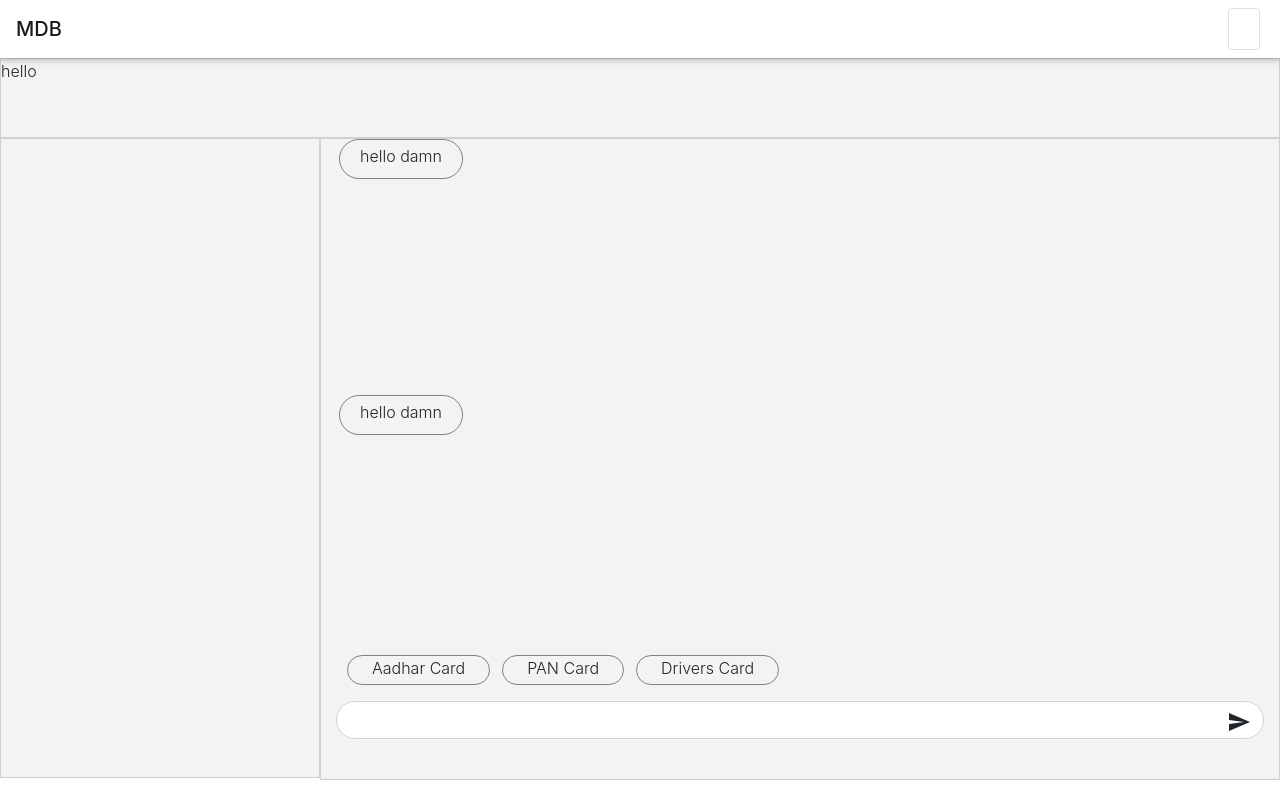
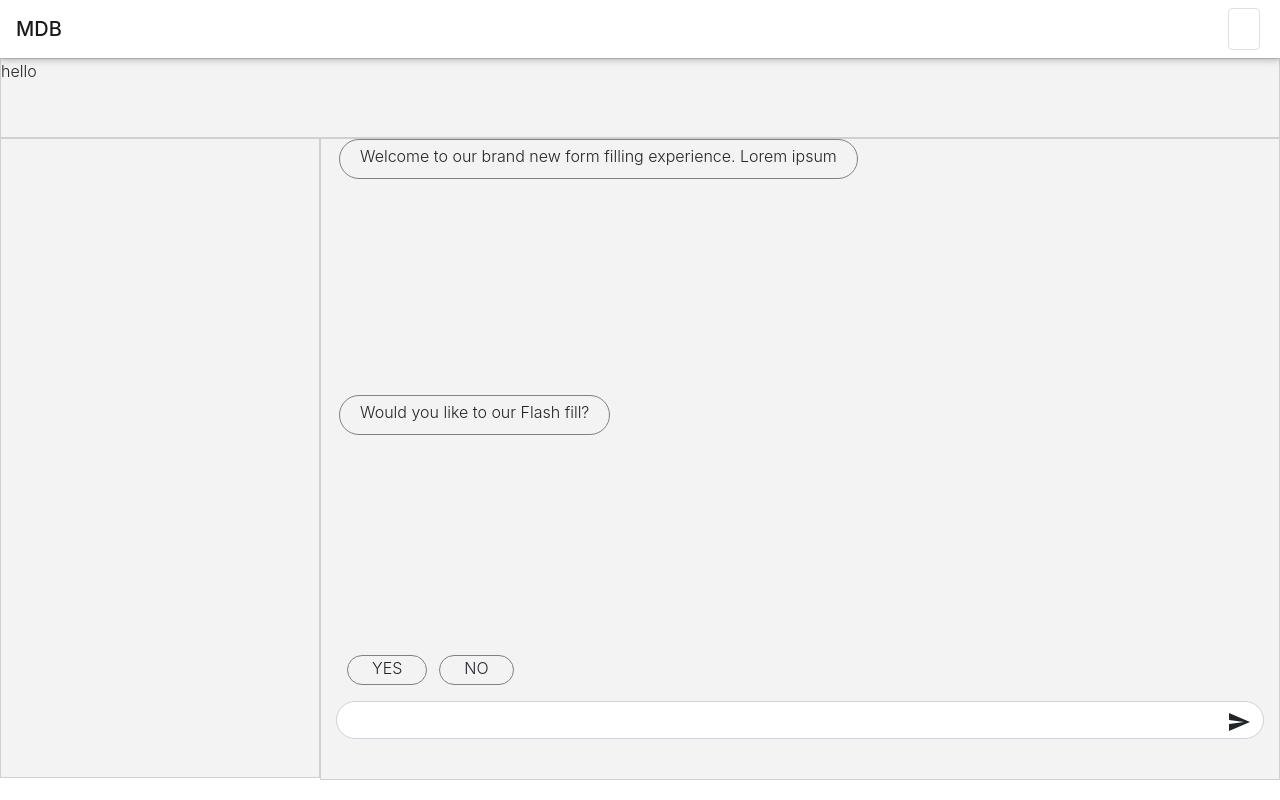
Before and after one commit to kamalbabu/new-form-layout, a React (Create React App) app: page / in a window 1280 px wide. Built offline with nearby package versions, Linux system fonts and the light colour scheme.

Commit message:
conversation

```diff
--- a/src/common/constants.js
+++ b/src/common/constants.js
@@ -1,6 +1,7 @@
 export const CONVERSATION_TYPE ={
     TEXT:'conversation',
-    OPTION :'options'
+    OPTION :'options',
+    BOT:'bot'
 }
 
 export const ENTITY_TYPE={
--- a/src/components/omni-input/OmniInput.js
+++ b/src/components/omni-input/OmniInput.js
@@ -13,8 +13,9 @@ class OmniInput extends Component {
         super(props);
         this.state={
             currentVal:'',
-            currentOptionObj:props.options
+            currentOptionObj:{},
         }
+        this.optionObj={}
     }
 
     handleUserInput(evt) {
@@ -35,12 +36,20 @@ class OmniInput extends Component {
         this.setState({
             currentVal:''
         });
+        this.optionObj={};
+        this.forceUpdate();
     }
 
     sendCurrentMsg(value){
+
         let response ={
             type:Constant.CONVERSATION_TYPE.TEXT,
-            value : value
+            data : {
+                id:'USER_TEXT',
+                value:{
+                    text:value
+                }
+            }
         };
         this.props.onUserResponse(response);
     }
@@ -51,15 +60,18 @@ class OmniInput extends Component {
         });
         let response ={
             type:Constant.CONVERSATION_TYPE.OPTION,
-            value : option
+            data : option
         };
         this.props.onUserResponse(response);
     }
 
     render() {
+        this.optionObj = this.props.options;
+        console.log(this.props.options);
         return (
             <div className="width-full pad-12 ">
-                <OptionList options={this.state.currentOptionObj} onSelectOption={this.onSelectUserOptionSelection.bind(this)}/>
+                {/* <OptionList options={this.state.currentOptionObj} onSelectOption={this.onSelectUserOptionSelection.bind(this)}/> */}
+                <OptionList options={this.optionObj} onSelectOption={this.onSelectUserOptionSelection.bind(this)}/>
                 <MDBRow className="mg-top-5 no-margin">
                     <MDBCol sm="12" className="flex no-margin">
                         <input type="text" id="ipOmniInput"
@@ -104,8 +116,8 @@ class OptionList extends Component{
 
     handleOptionSelect(optionItem){
        let optionStatus={
-           optionId:this.state.options.id,
-           optionValue:optionItem
+           id:this.state.options.id,
+           value:optionItem
        }
        this.props.onSelectOption(optionStatus)
     }
@@ -113,6 +125,7 @@ class OptionList extends Component{
 
     render(){
         let OptionList;
+        console.log(this.props)
         var items= this.props.options.id?this.props.options.values:[];
         return(
 
--- a/src/mocks/conversationTree.js
+++ b/src/mocks/conversationTree.js
@@ -27,7 +27,7 @@ let conversation=[
         id:'003',
         type:'CHOICE',
         text:'Which option would you like to choose for flash fill',
-        option:'FLASH_FILL_OPTION_',
+        option:'FLASH_FILL_OPTION',
         response:{
             positive:{
                 text:'Got it',
@@ -43,7 +43,7 @@ let conversation=[
         id:'004',
         type:'CHOICE',
         text:'How yould you provide the ID card?',
-        option:'FLASH_FILL_OPTION_METHOD',
+        option:'FLASH_FILL_METHOD_OPTION',
         response:{
             positive:{
                 text:'Ok',
--- a/src/mocks/optionMock.js
+++ b/src/mocks/optionMock.js
@@ -19,7 +19,44 @@ const options = [
             value: 'FLASH_FILL_OPTION_DRIVER',
             text: 'I want to use my Driving Card'
         }]
-    }
+    },
+    {
+        id: 'YES_OR_NO',
+        values: [
+            {
+                title: 'YES',
+                image: '',
+                value: 'YES_OR_NO__YES',
+                text: 'Yes'
+            },
+            {
+                title: 'NO',
+                image: '',
+                value: 'YES_OR_NO__NO',
+                text: 'NO'
+            }
+        ]
+
+    },
+    {
+        id: 'FLASH_FILL_METHOD_OPTION',
+        values: [
+            {
+                title: 'Upload a copy',
+                image: '',
+                value: 'FLASH_FILL_UPLOAD',
+                text: 'I want to upload a copy '
+            },
+            {
+                title: 'Scan a document',
+                image: '',
+                value: 'FLASH_FILL_SCAN',
+                text: 'I want to scan the document'
+            }
+        ]
+
+    },
+
 ]
 
 
--- a/src/pages/form/Form.js
+++ b/src/pages/form/Form.js
@@ -11,31 +11,75 @@ class Form extends Component {
     constructor(props) {
         super(props);
         this.state = {
+            lastConversationIndex:0,
             conversationTree: conversation,
             conversationDOM: [],
             processedForm: {},
-            currentOption: options[0],
+            currentOption: {},
             currentInputExpects: Constant.CONVERSATION_TYPE.OPTION,
 
         }
+        this.conversationDomElm=[];
     }
 
     componentDidMount() {
-
+        this.initBotConversation();
     }
 
-    createBotDomView() {
+    initBotConversation(){
+       this.triggerConversation()
+    }
+
+    triggerConversation = async() =>{
+        let conversationObject = this.state.conversationTree[this.state.lastConversationIndex];
+        if(conversationObject!==undefined){
+            console.log(conversationObject);
+            while(conversationObject.type!=='CHOICE'){
+                let conversationElm = <BotConversationElm item={conversationObject} type={Constant.CONVERSATION_TYPE.BOT} key={conversationObject.id}/>
+                this.registerConversationElm(conversationElm);
+                let nextConversationId =this.state.lastConversationIndex +1
+                await this.setState({
+                    lastConversationIndex: nextConversationId
+                });
+                conversationObject = this.state.conversationTree[nextConversationId];
+            }
+            //Encountered a choice decision
+            if(conversationObject.type==='CHOICE'){
+                let conversationElm = <BotConversationElm item={conversationObject} type={Constant.CONVERSATION_TYPE.BOT} key={conversationObject.id}/>
+                this.registerConversationElm(conversationElm);
+                let currentOption = options.find(o=>o.id==conversationObject.option);
+                let nextConversationId =this.state.lastConversationIndex +1;
+                await this.setState({
+                    currentOption:currentOption,
+                    lastConversationIndex: nextConversationId
+                });
+                //this.forceUpdate()
+            }
+        }else{
+            //End Conversation
+        }
 
     }
 
     handleUserResponse(conversation) {
-        if (conversation.type === Constant.CONVERSATION_TYPE.TEXT) {
-
-        } else if (conversation.type === Constant.CONVERSATION_TYPE.OPTION) {
-
-        }
+        let conversationElm = <ConversationItem item={conversation} type={Constant.CONVERSATION_TYPE.TEXT} key={conversation.data.value.text}/>
+        this.registerUserConversationElm(conversationElm);
+        this.triggerConversation();
     }
 
+    registerConversationElm=async (elm)=>{
+        this.conversationDomElm.push(elm)
+        await this.setState({
+            conversationDOM: this.conversationDomElm
+        });
+    }
+
+    registerUserConversationElm(elm){
+        this.conversationDomElm.push(elm);
+        this.setState({
+            conversationDOM: this.conversationDomElm
+        });
+    }
 
     render() {
         return (
@@ -50,8 +94,9 @@ class Form extends Component {
                     <MDBCol md="9" sm="12" className="height-80 light-border no-padding-side">
                         <MDBContainer className="height-full-80 no-padding-side">
                             <MDBRow className="height-80 width-full no-margin-side">
-                                <ConversationItem type={Constant.ENTITY_TYPE.BOT}/>
-                                <ConversationItem type={Constant.ENTITY_TYPE.USER}/>
+                            {this.state.conversationDOM}
+                                {/* <ConversationItem type={Constant.ENTITY_TYPE.BOT}/>
+                                <ConversationItem type={Constant.ENTITY_TYPE.USER}/>                                 */}
                             </MDBRow>
                             <MDBRow className="height-20 width-full no-margin-side">
                                 <OmniInput options={this.state.currentOption} onUserResponse={this.handleUserResponse.bind(this)} />
@@ -67,20 +112,22 @@ class Form extends Component {
 export default Form;
 
 
-
+function BotConversationElm(props){
+    return (
+        <div className="conversation-container">
+              <div className="conversation-avatar"></div>
+              <div className="conversation-msg">{props.item.text}</div>
+        </div>
+    )
+}
 
 function ConversationItem(props) {
 
     let containerClassName=props.type===Constant.ENTITY_TYPE.BOT?'':'';
-
     return (
         <div className="conversation-container">
               <div className="conversation-avatar"></div>
-              <div className="conversation-msg">hello damn</div>
+              <div className="conversation-msg">{props.item.data.value.text}</div>
         </div>
-            // <MDBCol md="8" sm="12" className="conversation-container">
-            //     <div className="conversation-avatar"></div>
-            //     <div className="conversation-msg">hello chakare</div>
-            // </MDBCol>
     )
 }
```
